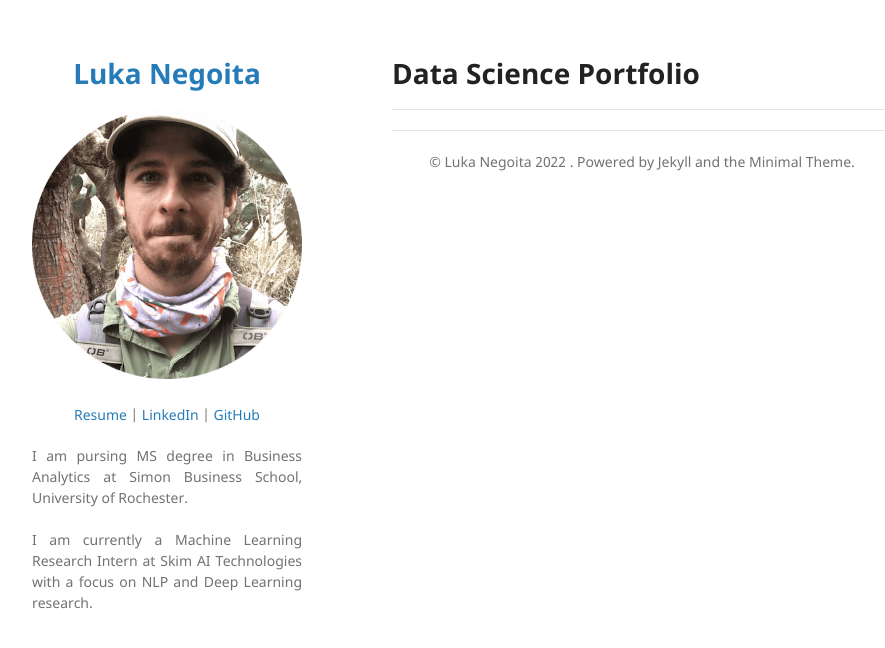
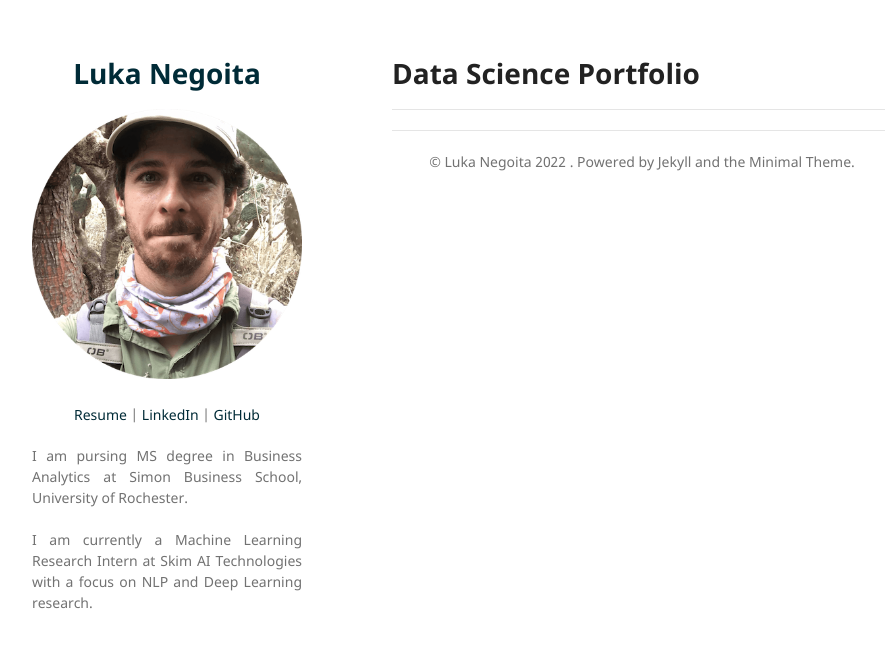
Before and after one commit to LukaNeg/LukaNeg.github.io, a Jekyll site: the page built from index.md, in a window 1280 px wide. Shown: the top 648 px of the page, without its empty margins (178-1063 px from the left). Built offline with Jekyll 4.4.1, drawn with Linux system fonts in a browser that asks for light colours; our own code applies the rules of GitHub Pages for plain Markdown files.

Commit message:
initial tweaks

```diff
--- a/_sass/jekyll-theme-minimal.scss
+++ b/_sass/jekyll-theme-minimal.scss
@@ -35,7 +35,7 @@ h3, h4, h5, h6 {
 }
 
 a {
-  color:#267CB9;
+  color:#002b37;
   text-decoration:none;
 }
 
```
Also changed, not shown: README.md, 1 other file.
